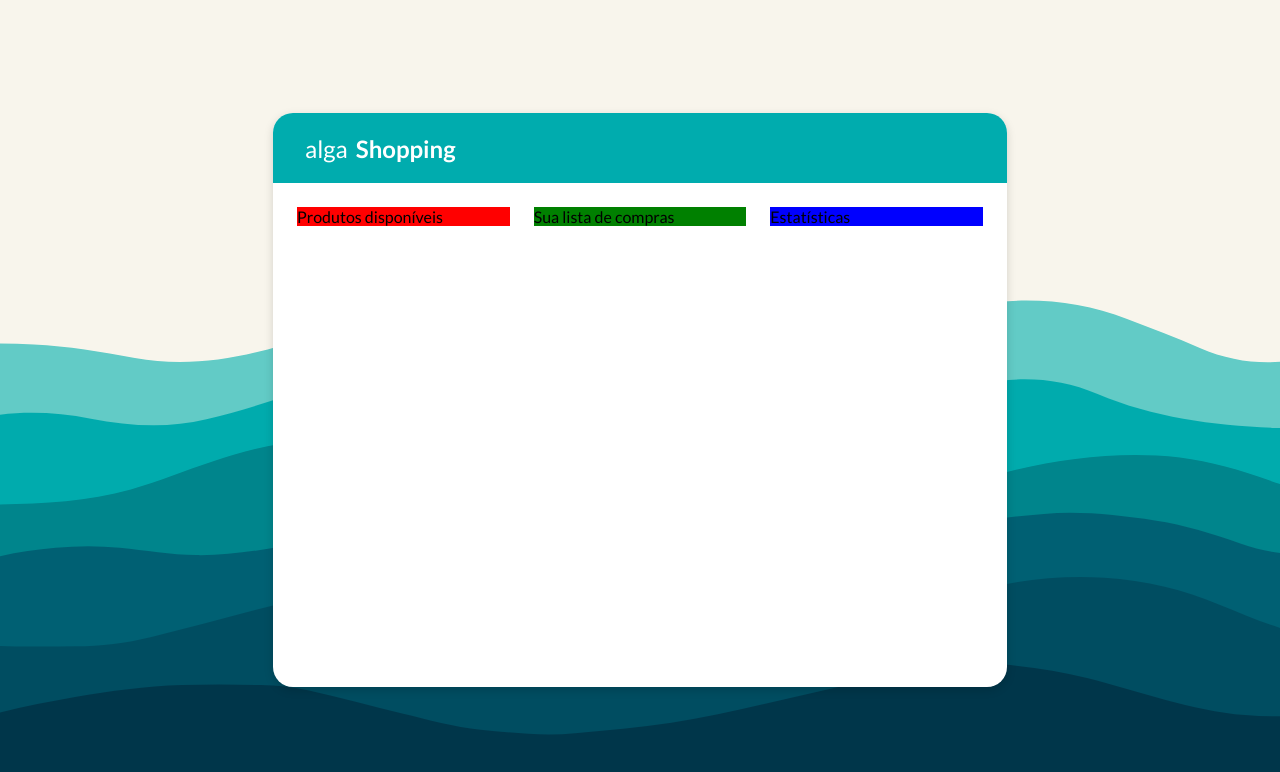
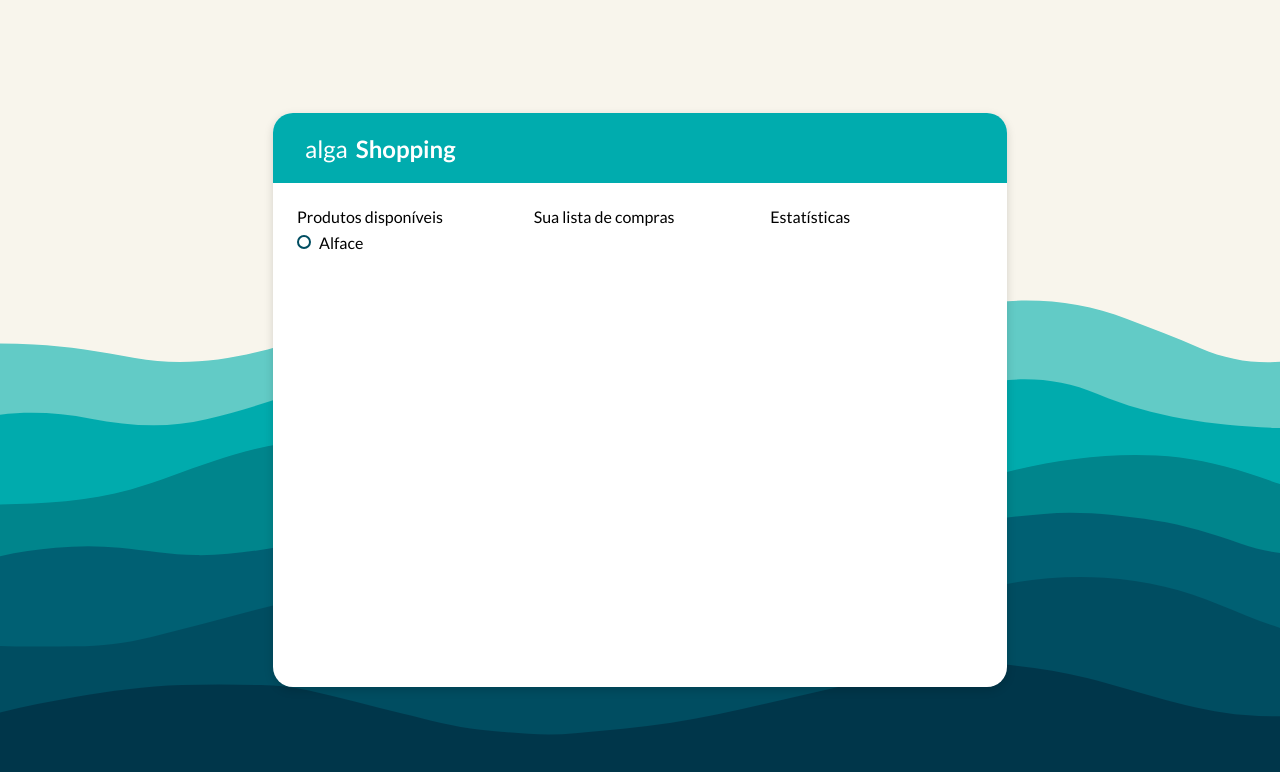
Before and after one commit to LeSales/desafio-react-algaworks, a React (Create React App) app: page / in a window 1280 px wide. Shown: the top 772 px of the page. Built offline with nearby package versions, Linux system fonts and the light colour scheme.

Commit message:
checkbox

```diff
--- a/src/components/App/App.jsx
+++ b/src/components/App/App.jsx
@@ -1,21 +1,30 @@
-import React from 'react'
+import React, { useState } from 'react'
+import Checkbox from '../../shared/Checkbox'
 import AppContainer from '../AppContainer'
 import AppHeader from '../AppHeader'
 import { Container, Wrapper } from "./App.styles"
 
 function App () {
+    const [lettuce, setLettuce] = useState();
+
     return <Wrapper>
         <Container>
             <AppHeader/>
             <AppContainer
 
-            left={<div style={{backgroundColor: "red" }}>
+            left={<div>
                 Produtos disponíveis
+
+                <Checkbox
+                    value={lettuce}
+                    title="Alface"
+                    onClick={() => setLettuce(!lettuce)}
+                    />
             </div>}
-            middle={<div style={{backgroundColor: "green"}}>
+            middle={<div>
                 Sua lista de compras
             </div>}
-            right={<div style={{backgroundColor: "blue"}}>
+            right={<div>
                 Estatísticas
             </div>}
 
--- /dev/null
+++ b/src/shared/Checkbox/Checkbox.jsx
@@ -0,0 +1,11 @@
+import React from 'react'
+import { Indicator, Wrapper } from './Checkbox.styles'
+
+function Checkbox ({ value, title, onClick}) {
+    return <Wrapper onClick={onClick}>
+        <Indicator value={value}/>
+        { title }
+    </Wrapper>
+}
+
+export default Checkbox
--- /dev/null
+++ b/src/shared/Checkbox/Checkbox.styles.js
@@ -0,0 +1,22 @@
+import styled from 'styled-components'
+
+export const Wrapper = styled.div`
+    height: 32px;
+
+    display: flex;
+    align-items: center;
+    cursor: default;
+`
+
+export const Indicator = styled.div`
+    height: 14px;
+    width: 14px;
+
+    border-radius: 7px;
+
+    ${props => props.value ? 'background-color: #004D61;' : ''}
+    border: 2px solid #004D61;
+
+    margin-right: 8px;
+    cursor: pointer;
+`
--- /dev/null
+++ b/src/shared/Checkbox/index.js
@@ -0,0 +1 @@
+export { default } from './Checkbox'
```
